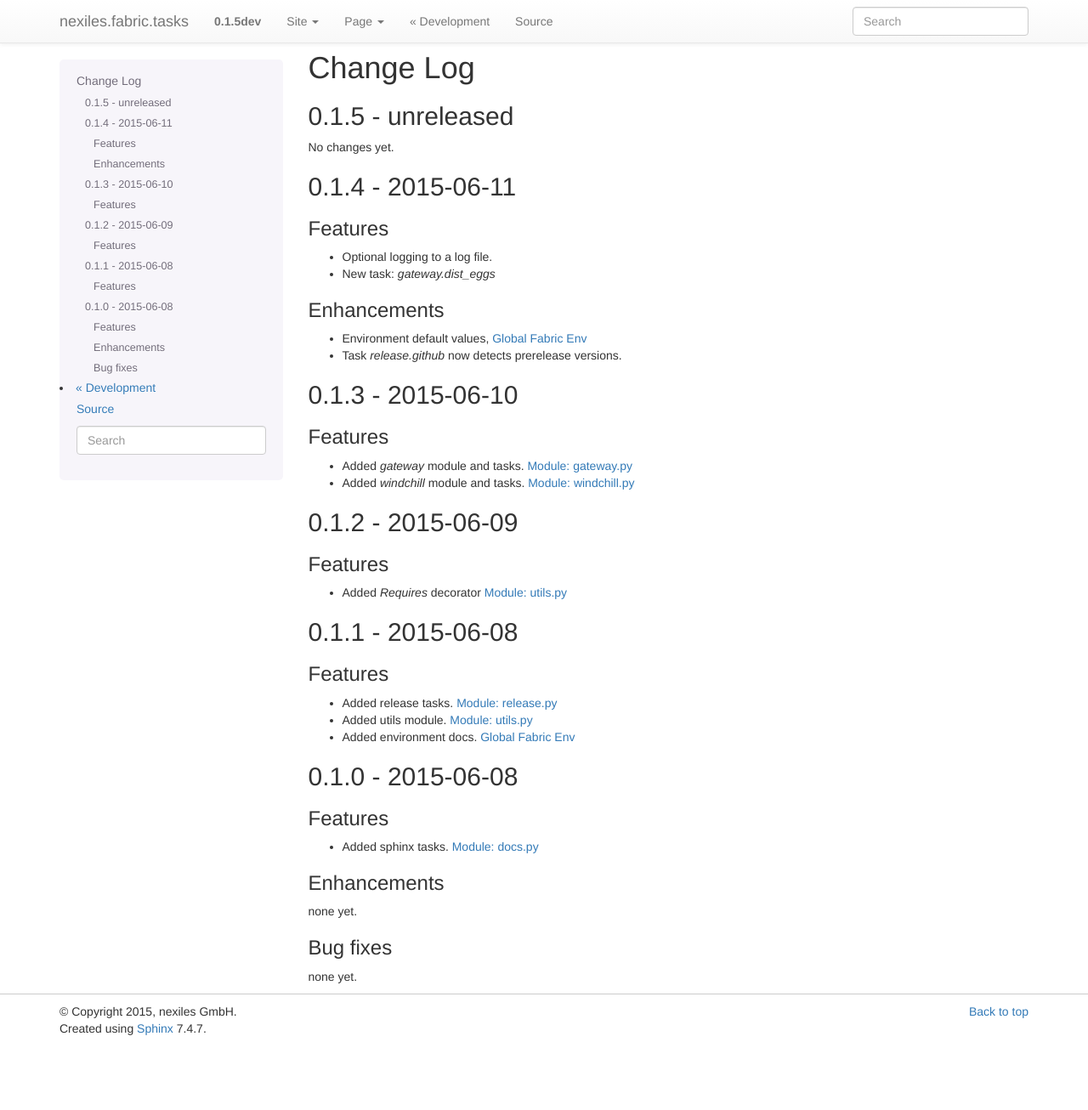
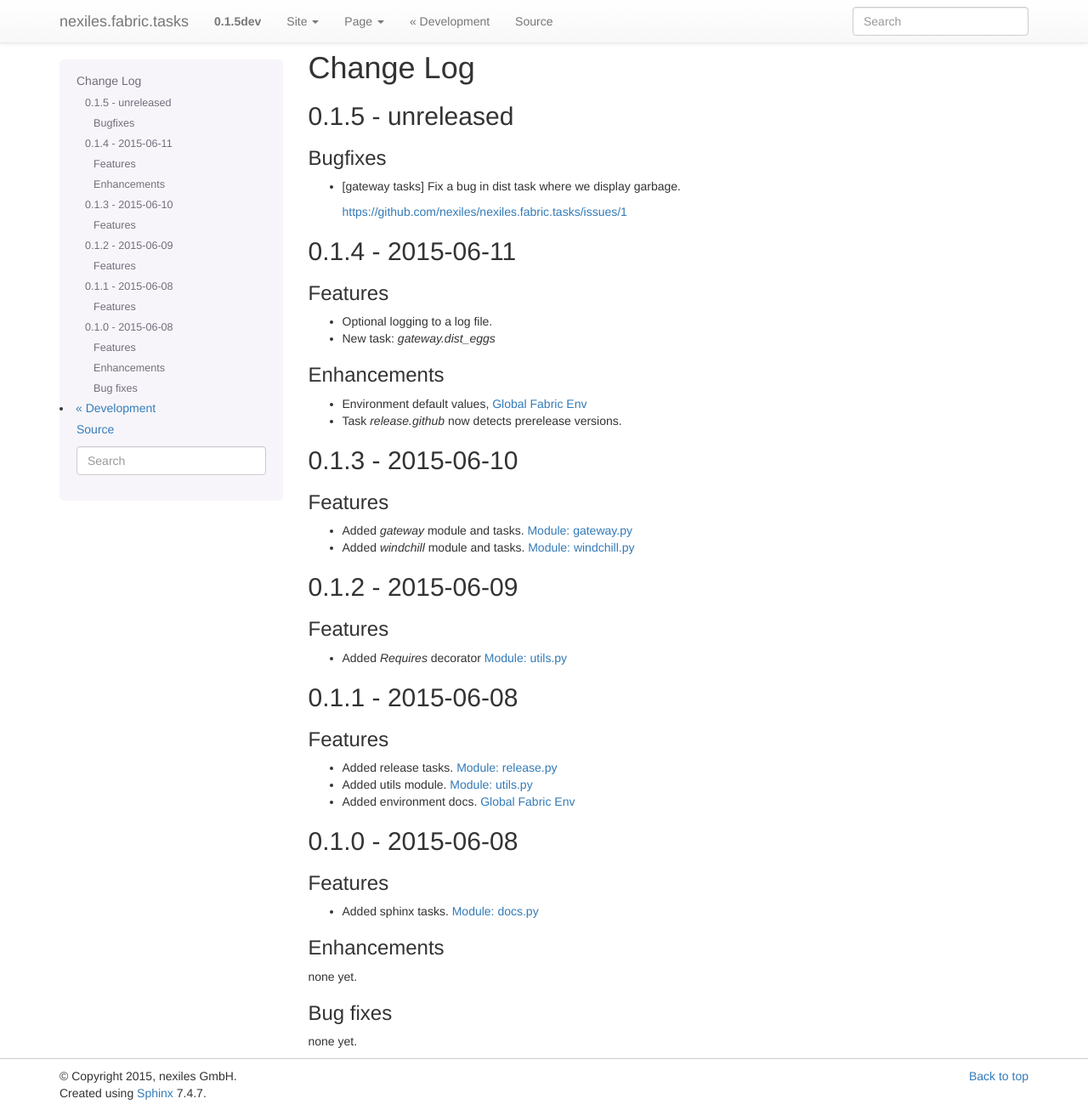
Before and after one commit to nexiles/nexiles.fabric.tasks, a Sphinx documentation site: the page built from docs/changelog.rst, in a window 1280 px wide and 1306 px high. Shown: the whole window at 85% size. Built offline with Sphinx 7.4.7, drawn with Linux system fonts in a browser that asks for light colours.

Commit message:
gateway task
Fix a bug in dist task where we display garbage.

Closes #1

Signed-off-by: Stefan Eletzhofer <se@nexiles.de>

```diff
--- a/docs/changelog.rst
+++ b/docs/changelog.rst
@@ -7,7 +7,13 @@ Change Log
 0.1.5 - unreleased
 ==================
 
-No changes yet.
+Bugfixes
+--------
+
+- [gateway tasks] Fix a bug in dist task where we display garbage.
+
+  https://github.com/nexiles/nexiles.fabric.tasks/issues/1
+
 
 0.1.4 - 2015-06-11
 ==================
```
Also changed, not shown: 1 other file.
